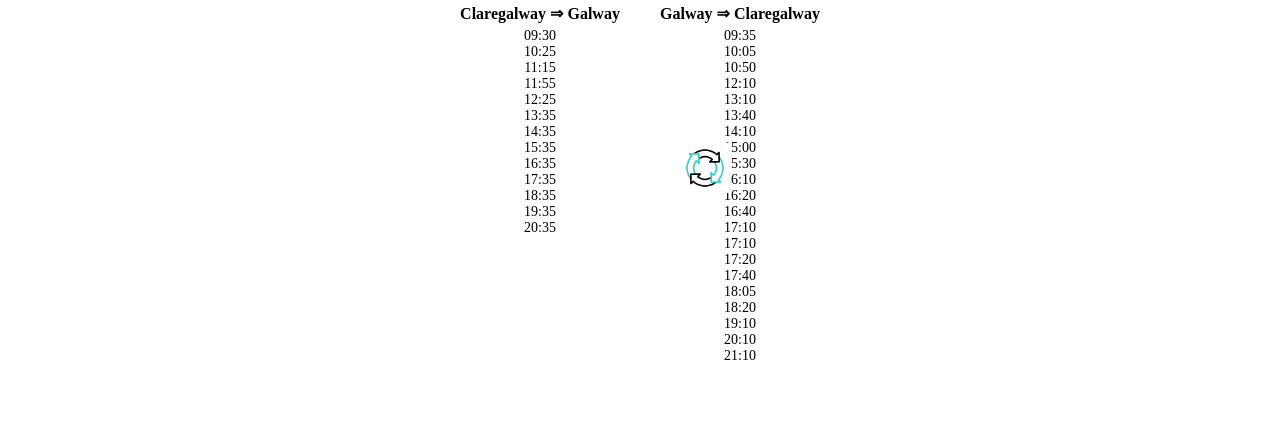
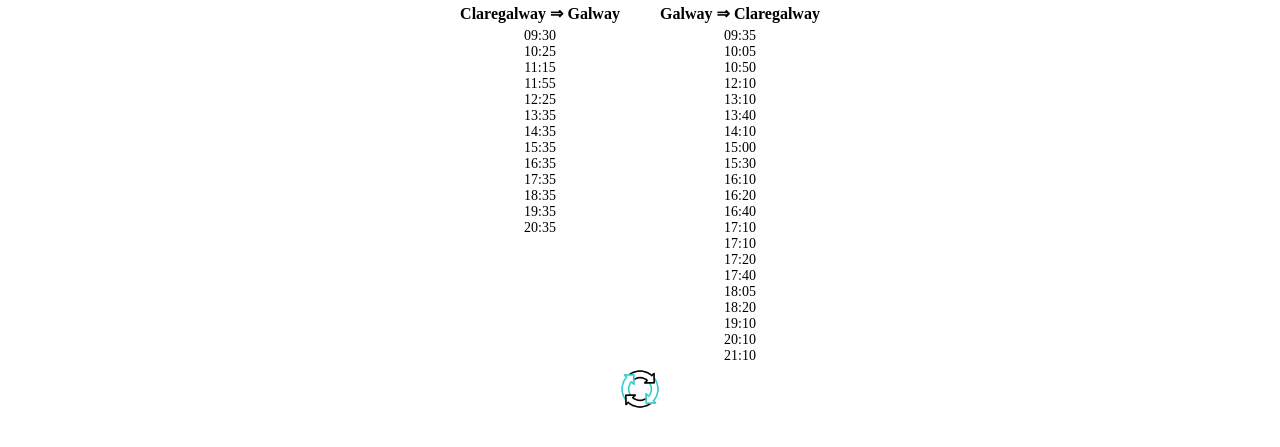
Before and after one commit to Sergii-Kostanets/bus-schedule, a plain HTML site: page index.html in a window 1280 px wide. Shown: the part 97-544 px from the top of the page. Drawn offline with Linux system fonts and the light colour scheme.

Commit message:
change refresh button position

```diff
--- a/assets/css/style.css
+++ b/assets/css/style.css
@@ -31,9 +31,6 @@
     margin: 0 auto;
 }
 #refreshButton {
-    position: fixed;
-    right: 43%;
-    top: 30%;
     border: none;
     border-radius: 50%;
     cursor: pointer;
```
Also changed, not shown: index.html (+3 -1 lines).
